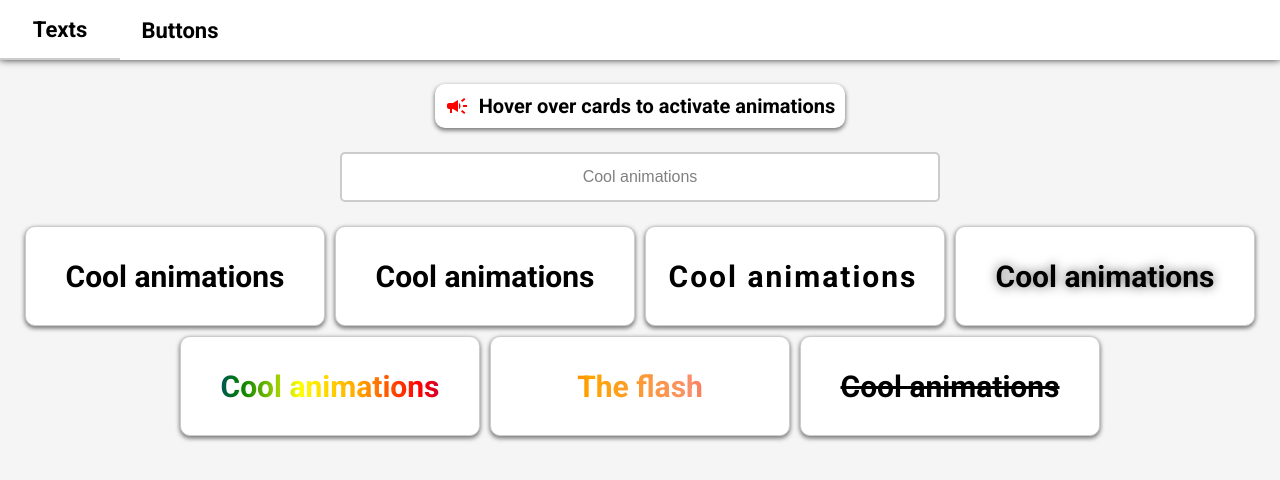
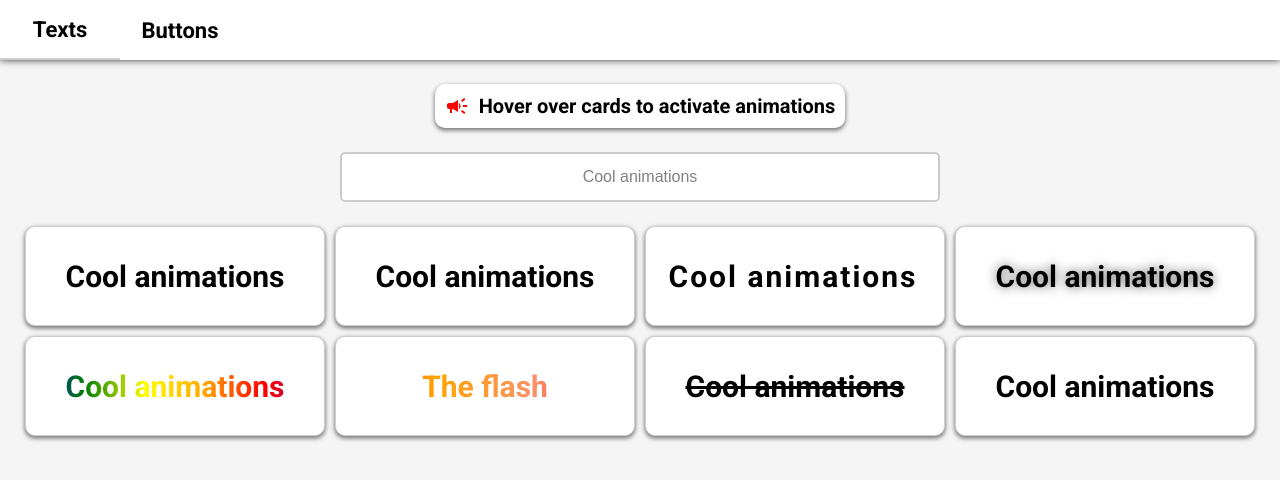
Before and after one commit to OthavioH/AnimationsLab, a React (Vite) app: page / in a window 1280 px wide. Shown: the top 480 px of the page. Built offline with nearby package versions, Linux system fonts and the light colour scheme.

Commit message:
Added DashedLineThrough animation

```diff
--- a/src/pages/TextsPage/components/TextAnimation/TextAnimationList/TextAnimationList.tsx
+++ b/src/pages/TextsPage/components/TextAnimation/TextAnimationList/TextAnimationList.tsx
@@ -1,6 +1,7 @@
 import {
   AnimationList,
   ChangeColorAnimation,
+  DashedLineThroughAnimation,
   FadeAnimation,
   FlashColorsAnimation,
   LineThroughAnimation,
@@ -41,6 +42,9 @@ export default function TextAnimationList({ text }: TextAnimationListProps) {
       <TextAnimationItem>
         <LineThroughAnimation>{text}</LineThroughAnimation>
       </TextAnimationItem>
+      <TextAnimationItem>
+        <DashedLineThroughAnimation>{text}</DashedLineThroughAnimation>
+      </TextAnimationItem>
     </AnimationList>
   );
 }
--- a/src/pages/TextsPage/components/TextAnimation/styles/TextAnimation.styles.ts
+++ b/src/pages/TextsPage/components/TextAnimation/styles/TextAnimation.styles.ts
@@ -10,6 +10,7 @@ const noShadowAnimation = keyframes`
 `;
 
 export const TextAnimationItem = styled.div`
+  position: relative;
   display: flex;
   flex-direction: column;
   align-items: center;
@@ -265,3 +266,28 @@ export const LineThroughAnimation = styled(Animation)`
   animation-iteration-count: infinite;
   /* animation: ${lineThroughAnimation} 1s ease-in-out infinite; */
 `;
+
+export const DashedLineThroughAnimation = styled(Animation)`
+  text-decoration: none;
+  transition: all 0.3s ease-in-out;
+
+  &:after {
+    content: "";
+    position: absolute;
+    width: 100%;
+    height: 4px;
+    background-color: black;
+    border-radius: 1em;
+    transform: scaleX(0);
+    transform-origin: left;
+    transition: all 0.3s ease-in-out;
+  }
+
+  &:hover {
+    color: gray; /* Change the text color on hover */
+  }
+
+  &:hover::after {
+    transform: scaleX(1);
+  }
+`;
```
